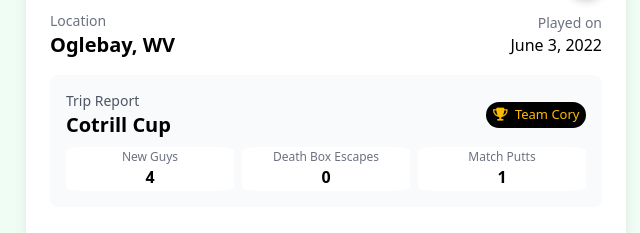
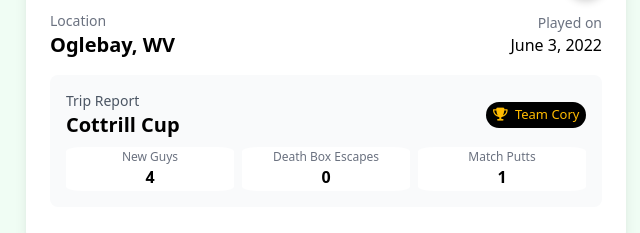
Before and after one commit to mattscov101/Rooney-Golf-Trip, a plain HTML site: page index.html in a window 1280 px wide. Shown: the part 8062-8295 px from the top of the page, 0-640 px from the left. Drawn offline with nearby package versions, Linux system fonts and the light colour scheme.

Commit message:
One more typo

```diff
--- a/index.html
+++ b/index.html
@@ -1866,7 +1866,7 @@
                                 <div>
                                     <p class="text-sm text-gray-600">Trip Report</p>
                                     <div class="flex items-center">
-                                        <span class="text-xl font-bold mr-2">Cotrill Cup</span>
+                                        <span class="text-xl font-bold mr-2">Cottrill Cup</span>
                                     </div>
                                 </div>
                                 <div class="trip-score-badge">
```
